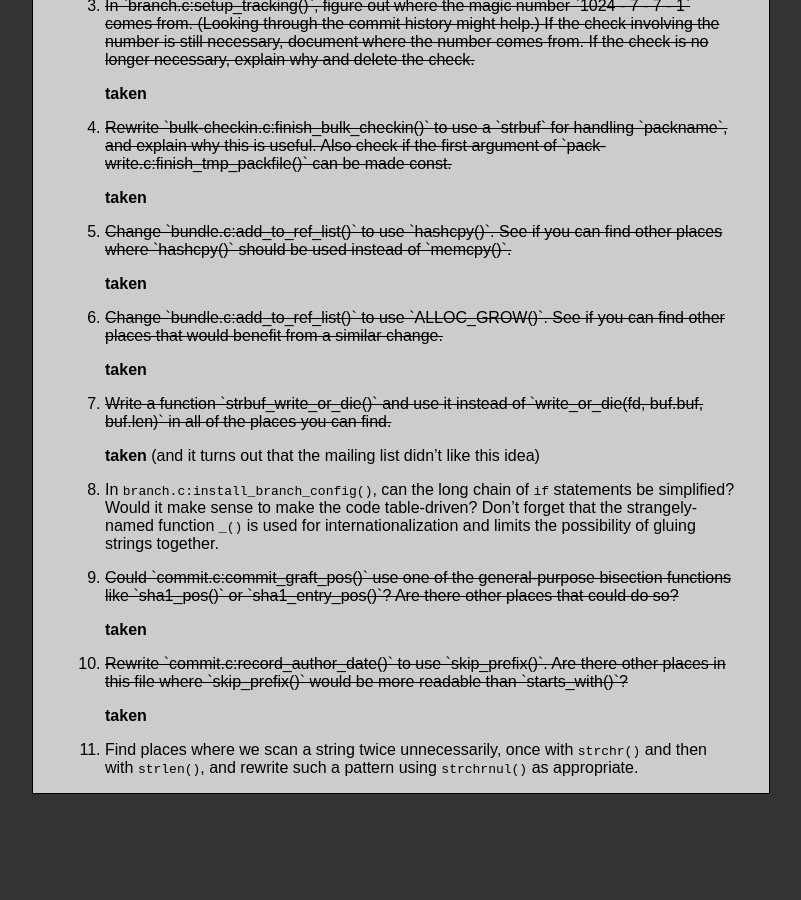
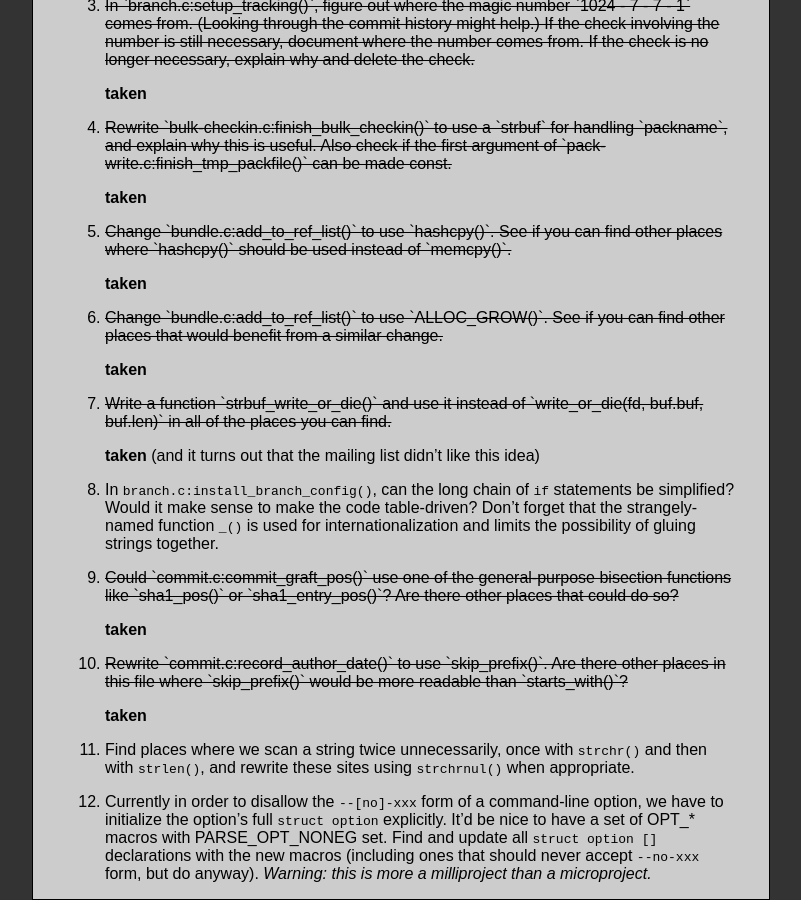
Before and after one commit to git/git.github.io, a Jekyll site: the page built from SoC-2014-Microprojects.md, in a window 1280 px wide and 900 px high, scrolled down 1602 px. Shown: the whole window, without its empty margins (308-1109 px from the left). Built offline with Jekyll 4.4.1, drawn with Linux system fonts in a browser that asks for light colours; Markdown is read by kramdown in place of the engine named in the settings; before the commit the page ends 2396 px from its top, so only the background shows below that.

Commit message:
Microprojects: Add idea: option macros with no --no-xxx form
Suggested-by: Duy Nguyen <pclouds@gmail.com>

```diff
--- a/SoC-2014-Microprojects.md
+++ b/SoC-2014-Microprojects.md
@@ -148,5 +148,13 @@ too ambitious and not get it done.
     more readable than `starts_with()`?</s> **taken**
 
 11. Find places where we scan a string twice unnecessarily, once with
-    `strchr()` and then with `strlen()`, and rewrite such a pattern
-    using `strchrnul()` as appropriate.
+    `strchr()` and then with `strlen()`, and rewrite these sites using
+    `strchrnul()` when appropriate.
+
+12. Currently in order to disallow the `--[no]-xxx` form of a
+    command-line option, we have to initialize the option's full
+    `struct option` explicitly.  It'd be nice to have a set of OPT_*
+    macros with PARSE_OPT_NONEG set.  Find and update all `struct
+    option []` declarations with the new macros (including ones that
+    should never accept `--no-xxx` form, but do anyway).  *Warning:
+    this is more a milliproject than a microproject.*
```
